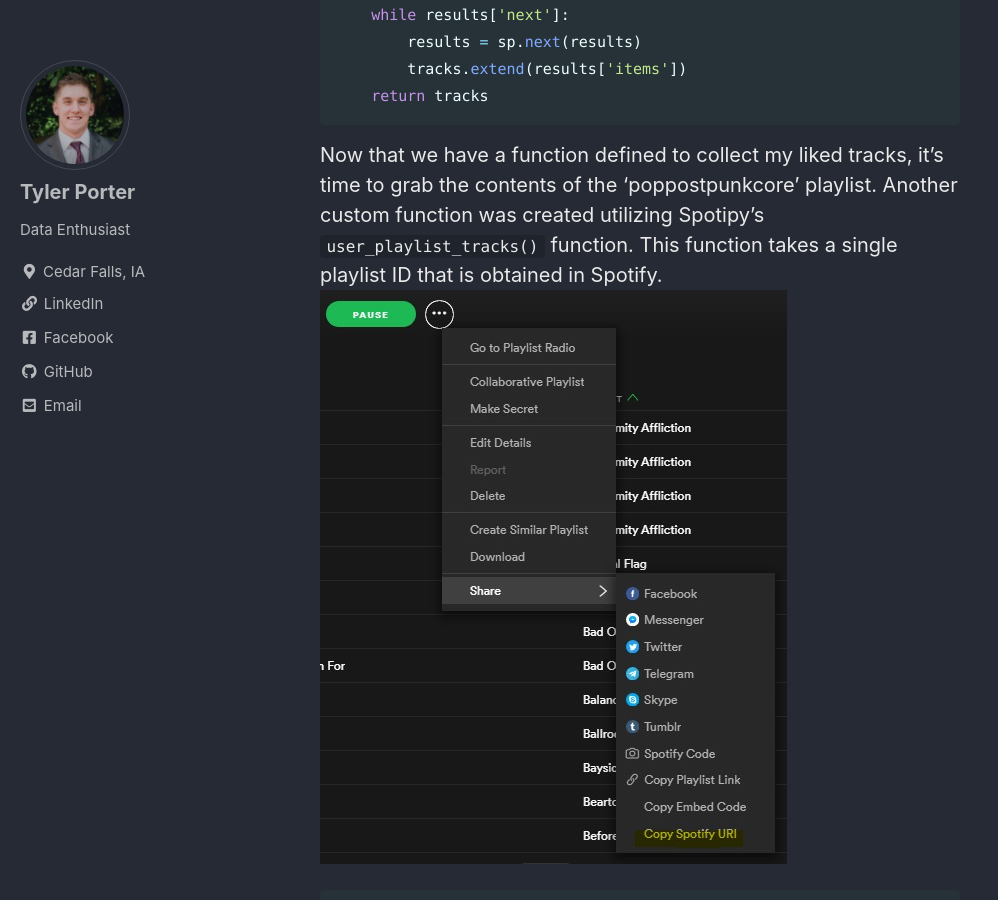
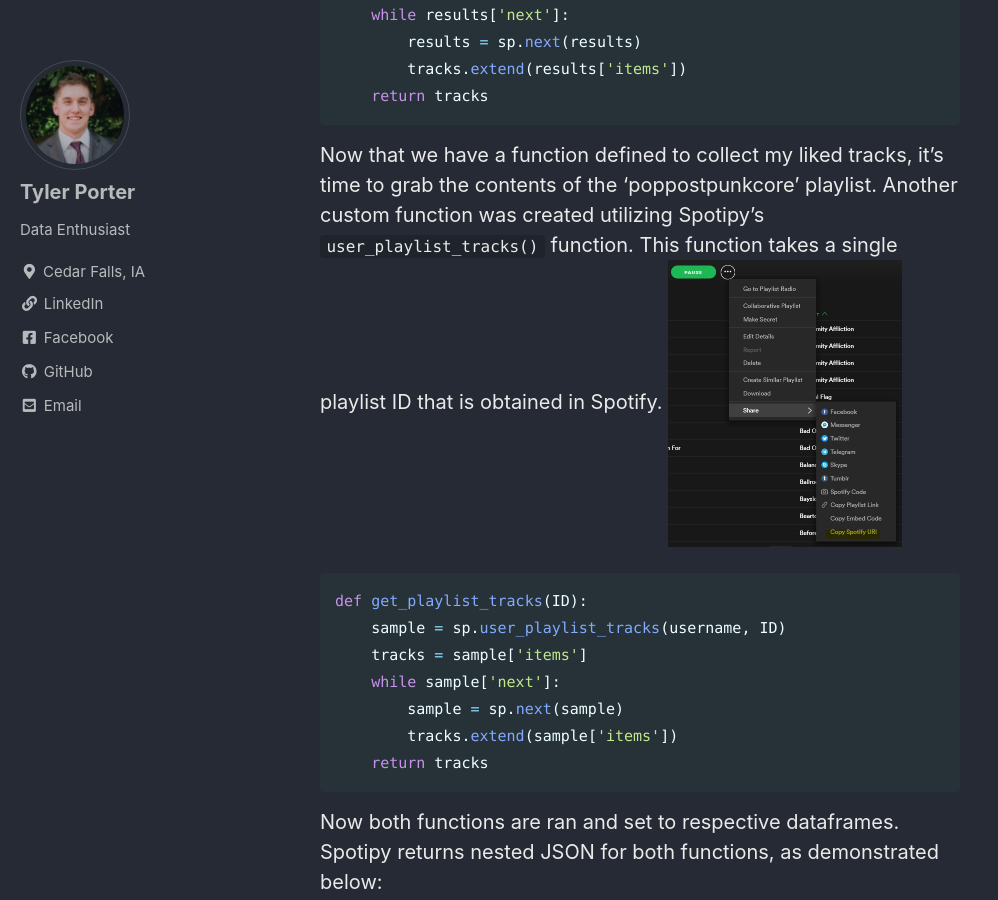
Before and after one commit to tyljporter/typo.github.io, a Jekyll site: the page built from _posts/2020-11-08-Spotify.md, in a window 1280 px wide and 900 px high, scrolled down 2807 px. Shown: the whole window, without its empty margins (0-998 px from the left). Built offline with Jekyll 4.4.1, drawn with Linux system fonts in a browser that asks for light colours; cached includes are drawn as plain includes.

Commit message:
image resize v20

````diff
--- a/_posts/2020-11-08-Spotify.md
+++ b/_posts/2020-11-08-Spotify.md
@@ -80,7 +80,7 @@
 
 Now that we have a function defined to collect my liked tracks, it's time to grab the contents of the 'poppostpunkcore' playlist.
 Another custom function was created utilizing Spotipy's `user_playlist_tracks()` function. This function takes a single playlist ID that is obtained in Spotify.
-<img src="{{ site.url }}{{ site.baseurl }}/images/SpotifyURI.jpg" alt="Get spotify platlist URI">
+<img src="{{ site.url }}{{ site.baseurl }}/images/SpotifyURI.jpg" alt="Get spotify platlist URI" width = "234" height = "287">
 
 ```python
 def get_playlist_tracks(ID):
````
